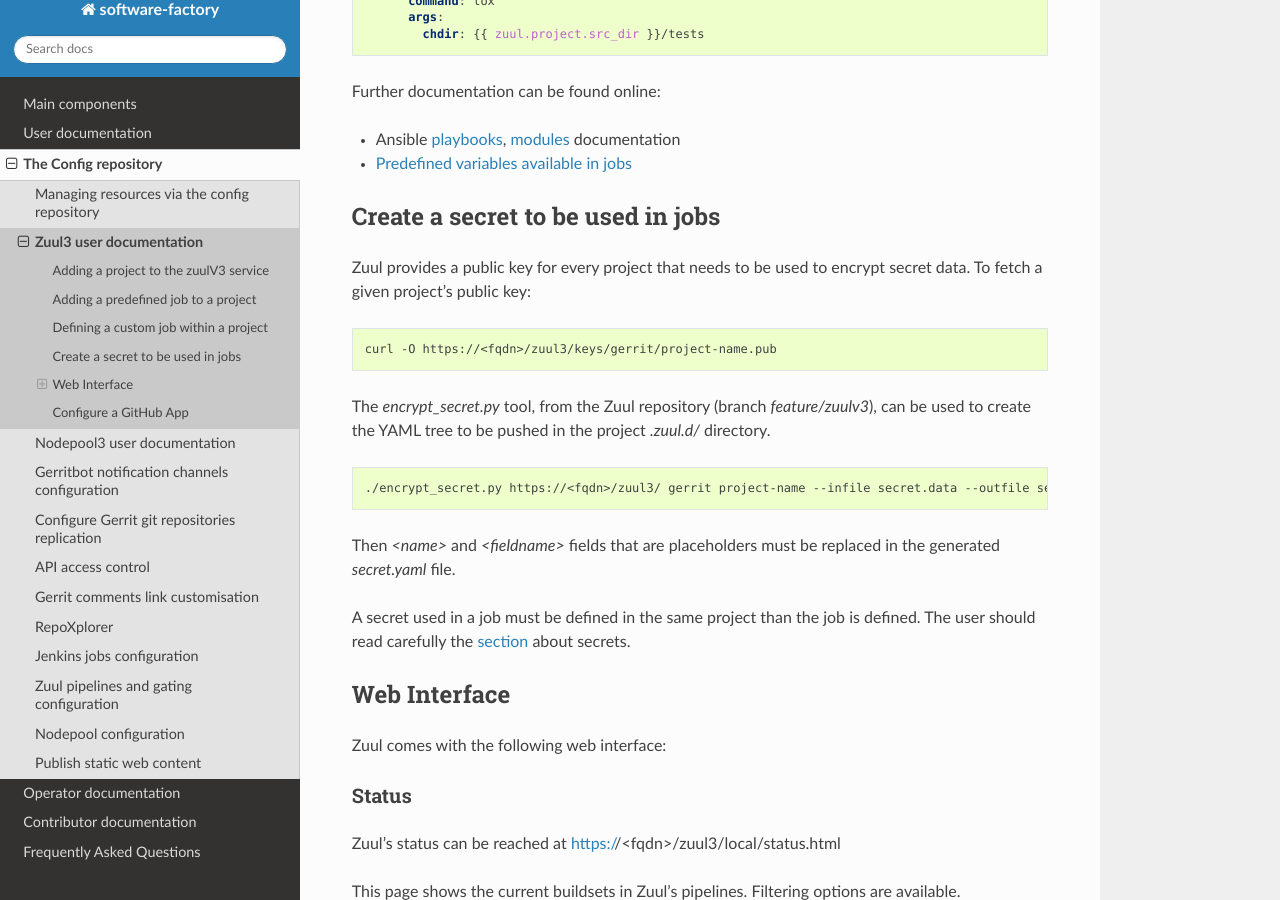
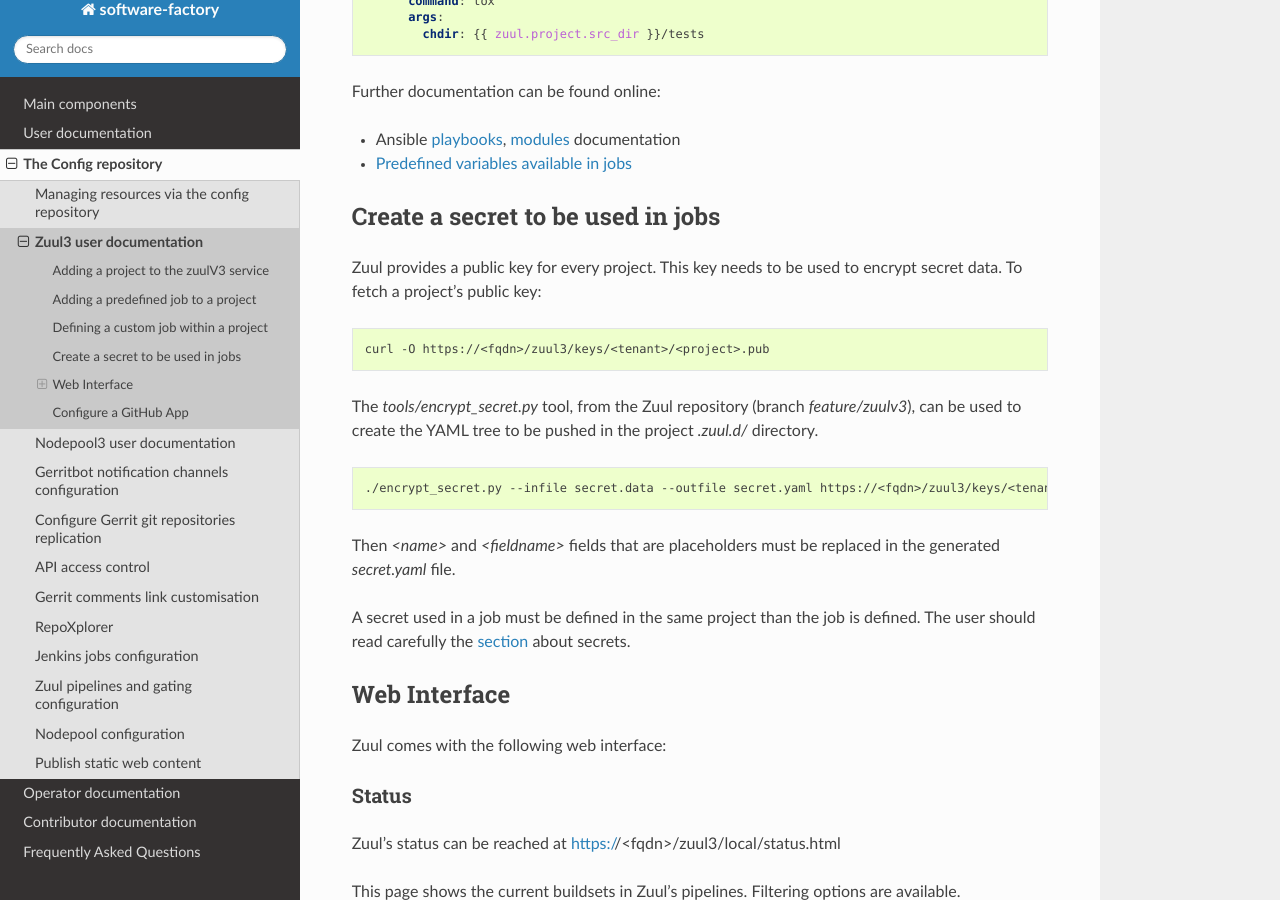
Before and after one commit to softwarefactory-project/sf-docs, a Sphinx documentation site: the page built from docs/project_config/zuul3_user.rst, in a window 1280 px wide and 900 px high, scrolled down 3322 px. Built offline with Sphinx 7.4.7 and the Read the Docs theme 2.0.0, drawn with Linux system fonts in a browser that asks for light colours.

Commit message:
Fix documented process for creating a zuulV3 secret
Change-Id: If3e2e29156b458cf9d49f3468f52e209c4bf9b85

```diff
--- a/docs/project_config/zuul3_user.rst
+++ b/docs/project_config/zuul3_user.rst
@@ -193,19 +193,19 @@
 Create a secret to be used in jobs
 ----------------------------------
 
-Zuul provides a public key for every project that needs to be used to encrypt
-secret data. To fetch a given project's public key:
+Zuul provides a public key for every project. This key needs to be used to encrypt
+secret data. To fetch a project's public key:
 
 .. code-block:: bash
 
-  curl -O https://<fqdn>/zuul3/keys/gerrit/project-name.pub
+  curl -O https://<fqdn>/zuul3/keys/<tenant>/<project>.pub
 
-The *encrypt_secret.py* tool, from the Zuul repository (branch *feature/zuulv3*), can be used to
-create the YAML tree to be pushed in the project *.zuul.d/* directory.
+The *tools/encrypt_secret.py* tool, from the Zuul repository (branch *feature/zuulv3*),
+can be used to create the YAML tree to be pushed in the project *.zuul.d/* directory.
 
 .. code-block:: bash
 
-  ./encrypt_secret.py https://<fqdn>/zuul3/ gerrit project-name --infile secret.data --outfile secret.yaml
+  ./encrypt_secret.py --infile secret.data --outfile secret.yaml https://<fqdn>/zuul3/keys/<tenant> <project>
 
 Then *<name>* and *<fieldname>* fields that are placeholders must be replaced in the
 generated *secret.yaml* file.
```
